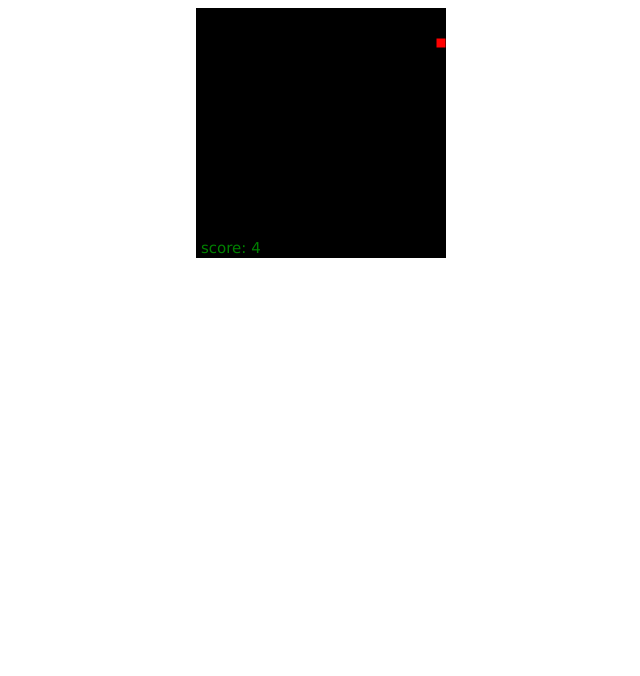
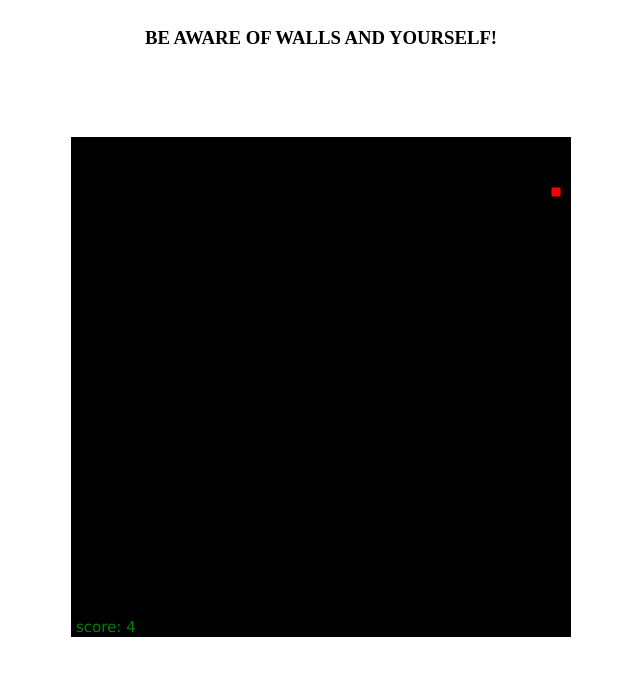
Before and after one commit to monil-bansal/snakeGame, a plain HTML site: page index.html in a window 1280 px wide. Shown: the whole page, without its empty margins (319-959 px from the left). Drawn offline with Linux system fonts and the light colour scheme.

Commit message:
FIRST FILES

```diff
--- a/index.html
+++ b/index.html
@@ -5,7 +5,8 @@
 	<link rel="stylesheet" type="text/css" href="style.css">
 </head>
 <body>
-	<canvas id="canvas" width="250px" height="250px"></canvas>
+	<h3> BE AWARE OF WALLS AND YOURSELF! </h1>
+	<canvas id="canvas" width="500px" height="500px"></canvas>
 	<script type="text/javascript" src="script.js"></script>
 </body>
 </html>
--- a/style.css
+++ b/style.css
@@ -1,10 +1,13 @@
 body{
 	display: flex;
+	flex-direction: column;
 	align-items: center;
 	justify-content: center;
 }
 canvas{
 	background-color: black;
+	margin:auto auto;
+	margin-top: 70px;
 	position: center;
 	background-position: center;
 }
```
